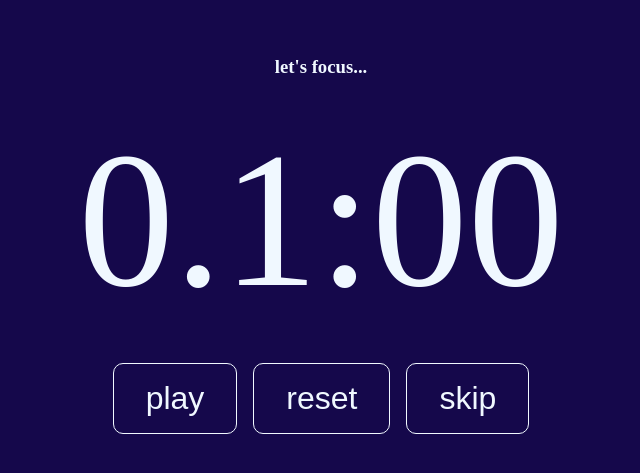
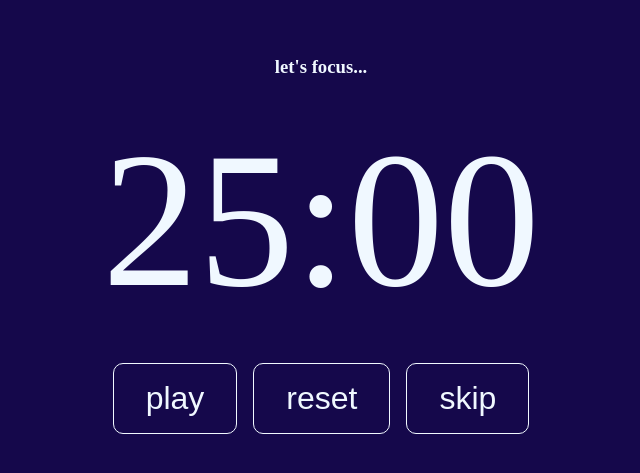
Before and after one commit to mistyb01/pomo, a React (Create React App) app: page / in a window 1280 px wide. Shown: the part 155-628 px from the top of the page, without its empty margins (319-959 px from the left). Built offline with nearby package versions, Linux system fonts and the light colour scheme; no server answers.

Commit message:
updated work/break lengths

```diff
--- a/public/index.html
+++ b/public/index.html
@@ -24,7 +24,7 @@
       work correctly both with client-side routing and a non-root public URL.
       Learn how to configure a non-root public URL by running `npm run build`.
     -->
-    <title>React App</title>
+    <title>pomo</title>
   </head>
   <body>
     <noscript>You need to enable JavaScript to run this app.</noscript>
--- a/src/components/Timer.js
+++ b/src/components/Timer.js
@@ -5,8 +5,8 @@ import breakEndSfx from '../sound/sfx-selectjingle.wav';
 
 function Timer() {
 
-    const [workLength, setWorkLength] = useState(0.1);
-    const [breakLength, setBreakLength] = useState(0.1);
+    const [workLength, setWorkLength] = useState(25);
+    const [breakLength, setBreakLength] = useState(5);
     const [timeLastStart, setTimeLastStart] = useState(new Date().getTime());
 
     const [[currMins, currSecs], setTime] = useState([workLength, 0]);
```
